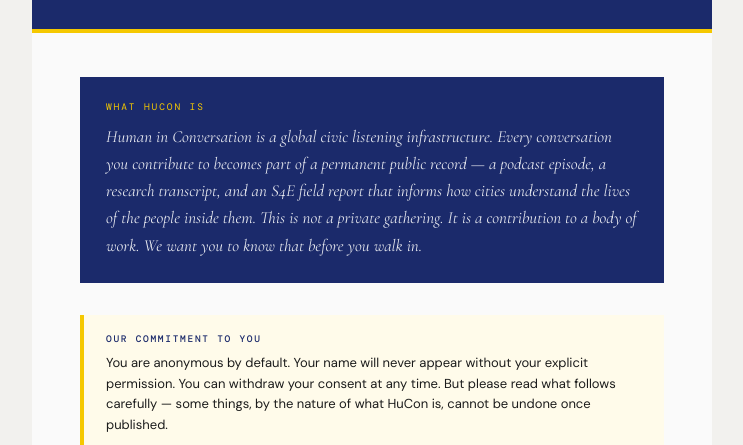
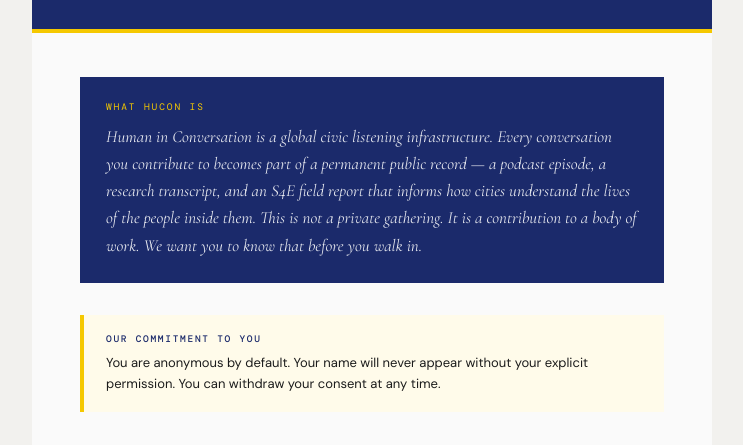
Before and after one commit to theboyfromagege/hucon-website, a plain HTML site: page consent.html in a window 1280 px wide. Shown: the part 289-734 px from the top of the page, without its empty margins (268-1011 px from the left). Drawn offline with nearby package versions, Linux system fonts and the light colour scheme.

Commit message:
Update consent.html
remove scary language

```diff
--- a/consent.html
+++ b/consent.html
@@ -461,7 +461,7 @@
 
     <div class="promise">
       <div class="promise-label">Our commitment to you</div>
-      <p>You are anonymous by default. Your name will never appear without your explicit permission. You can withdraw your consent at any time. But please read what follows carefully — some things, by the nature of what HuCon is, cannot be undone once published.</p>
+      <p>You are anonymous by default. Your name will never appear without your explicit permission. You can withdraw your consent at any time.</p>
     </div>
 
     <!-- NETLIFY FORM — data-netlify="true" enables Netlify Forms -->
```
